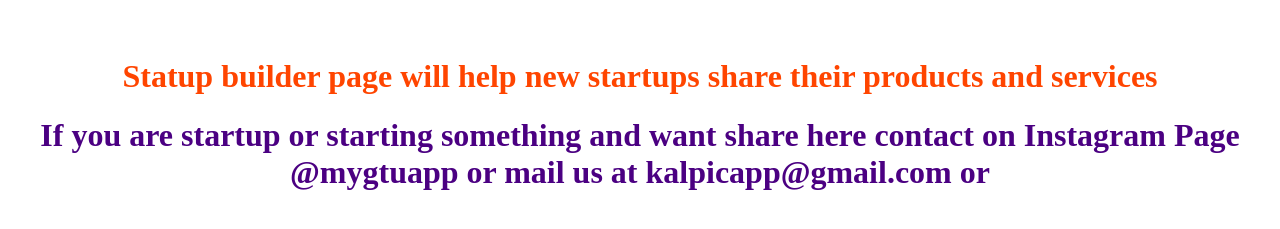
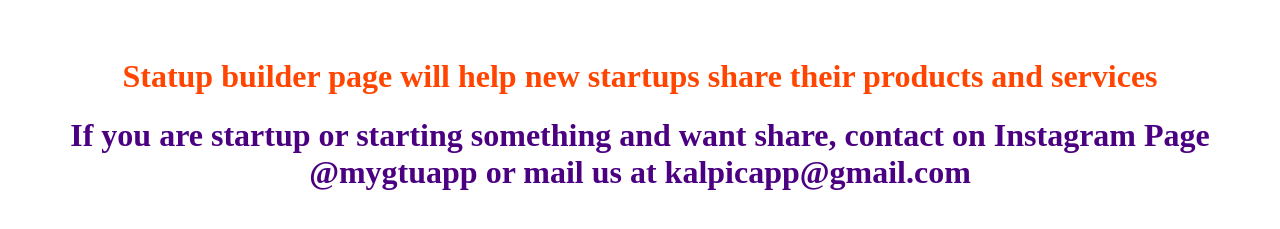
Before and after one commit to KalpIC/gtustartups, a plain HTML site: page index.html in a window 1280 px wide. Shown: the part 61-290 px from the top of the page. Drawn offline with Linux system fonts and the light colour scheme.

Commit message:
Update index.html

```diff
--- a/index.html
+++ b/index.html
@@ -18,7 +18,7 @@
 
 <h1 style="text-align: center;color: orangered;">Statup builder page will help new startups share their products and services </h1>
 
-<h1 style="text-align: center;color: indigo;">If you are startup or starting something and want share here contact on Instagram Page @mygtuapp or mail us at kalpicapp@gmail.com or </h1>
+<h1 style="text-align: center;color: indigo;">If you are startup or starting something and want share, contact on Instagram Page @mygtuapp or mail us at kalpicapp@gmail.com </h1>
 
 </div>
 
```
